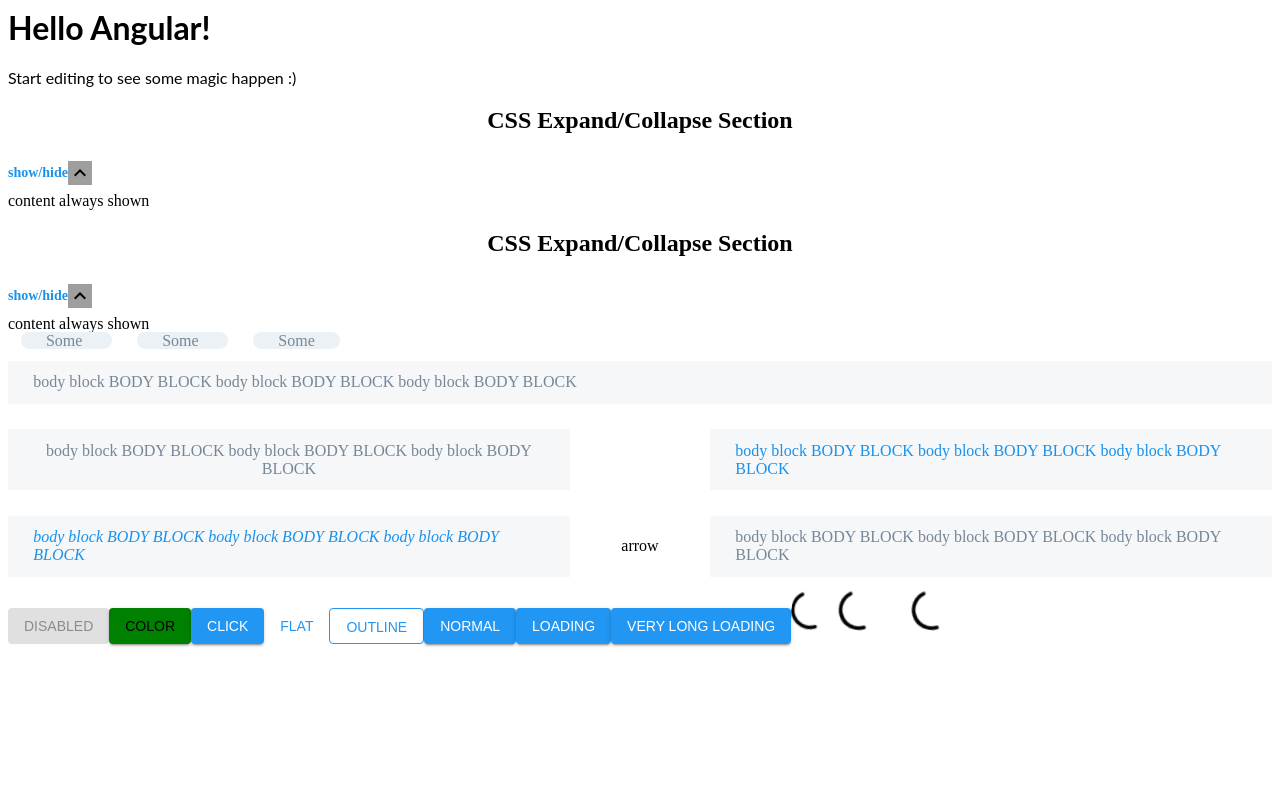
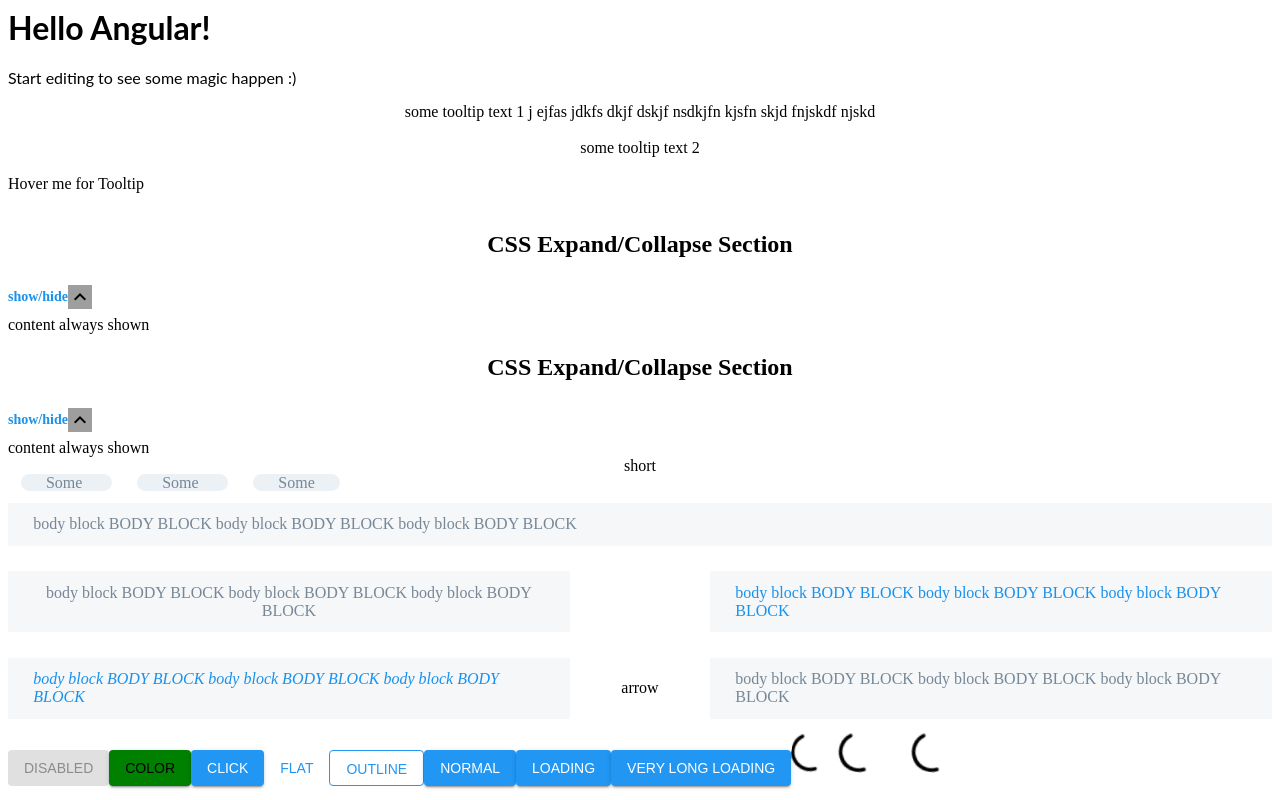
Before and after one commit to vBandiTv/angular-ui-component-tests, an Angular app: page / in a window 1280 px wide. Built offline with nearby package versions, Linux system fonts and the light colour scheme; grey boxes are pictures that could not be loaded; a web font is replaced by a local one.

Commit message:
4 files modified, 6 added

```diff
--- a/src/app/app.component.css
+++ b/src/app/app.component.css
@@ -1,3 +1,7 @@
 p {
   font-family: Lato;
 }
+
+.dummy-div {
+  overflow: hidden;
+}
--- a/src/app/app.component.html
+++ b/src/app/app.component.html
@@ -3,9 +3,38 @@
   Start editing to see some magic happen :)
 </p>
 
+<div class="dummy-div">
+  <app-tootlip
+    text="some tooltip text 1 j ejfas jdkfs dkjf dskjf nsdkjfn kjsfn skjd fnjskdf njskd"
+    tooltipText="'as ldjkan dlkjandklsj asd da as d' + name"
+
+    ></app-tootlip>
+</div>
+<br>
+<div class="dummy-div">
+  <app-tootlip
+    text="some tooltip text 2"
+    tooltipText="'as ldjkan dlkjandklsj asd da as d' + name"
+
+    ></app-tootlip>
+</div>
+<br>
+<div class="dummy-div">
+  <app-tooltipb></app-tooltipb>
+</div>
+<br>
+
+
 <div>
 <app-collapse></app-collapse>
 <app-collapse></app-collapse>
+</div>
+<div class="dummy-div">
+  <app-tootlip
+    text="short"
+    tooltipText="'as ldjkan dlkjandklsj asd da as d' + name"
+
+    ></app-tootlip>
 </div>
 
 <div>
--- a/src/app/app.module.ts
+++ b/src/app/app.module.ts
@@ -11,10 +11,12 @@
 import { LoaderComponent } from './loader/loader.component';
 
 import { BrowserAnimationsModule } from '@angular/platform-browser/animations';
+import { TootlipComponent } from './tootlip/tootlip.component';
+import { TooltipbComponent } from './tooltipb/tooltipb.component';
 
 @NgModule({
   imports:      [ BrowserModule, FormsModule, BrowserAnimationsModule ],
-  declarations: [ AppComponent, HelloComponent, CollapseComponent, ChipsComponent, BlockComponent, ButtonComponent, LoaderComponent ],
+  declarations: [ AppComponent, HelloComponent, CollapseComponent, ChipsComponent, BlockComponent, ButtonComponent, LoaderComponent, TootlipComponent, TooltipbComponent ],
   bootstrap:    [ AppComponent ]
 })
 export class AppModule { }
--- a/src/app/button/button.component.scss
+++ b/src/app/button/button.component.scss
@@ -21,6 +21,7 @@
   outline: none;
   cursor: pointer;
   transition: box-shadow 0.2s;
+  white-space: nowrap;
 
   &::-moz-focus-inner {
     border: none;
--- /dev/null
+++ b/src/app/tooltipb/tooltipb.component.html
@@ -0,0 +1,10 @@
+<!-- <div class="container"> -->
+
+  <div class="has-tooltip">
+    Hover me for Tooltip
+      <span class="tooltip-wrapper">
+        <span class="tooltip">Tooltip</span>
+      </span>
+  </div>
+
+  <!-- <div> -->
--- /dev/null
+++ b/src/app/tooltipb/tooltipb.component.scss
@@ -0,0 +1,72 @@
+// .container {
+//   overflow: hidden;
+//   /*position: relative;
+//   margin: auto;
+//   width: 50%;
+//   border: 3px solid green;
+//   padding: 10px;
+//   height: 70px;
+//   background: lightblue;
+//   text-align: center;
+// }
+
+.has-tooltip {
+  /*position: relative;*/
+  display: inline;
+  &:hover .tooltip-wrapper {
+    visibility: visible;
+    // opacity: 0.7;
+
+    /*top: 30px;*/
+    /*left: 50%;*/
+    /*margin-left: -76px;*/
+    /* z-index: 999; defined above with value of 5 */
+    transform: translateX(-50%) scale(1);
+  }
+
+  &:hover .tooltip {
+    transform: translateX(-50%) scale(1);
+  }
+}
+
+.tooltip-wrapper {
+  position: absolute;
+  visibility: hidden;
+}
+
+
+
+.tooltip {
+  display: block;
+  position: relative;
+  top: 2em;
+  right: 100%;
+  text-align: center;
+  transform: translateX(-50%) scale(0);
+  transition: transform 0.3s ease-in-out;
+  transform-origin: top;
+  max-width: 17vw;
+  padding: 1.3%;
+  background: rgb(97, 97, 97);
+  color: rgb(255, 255, 255);
+  border-radius: 2px;
+  font-size: 14px;
+  font-weight: 400;
+  line-height: normal;
+
+  // box-shadow: var(--shadow);
+  // z-index: 10;
+}
+
+// .tooltip:after {
+//   content: '';
+//   position: absolute;
+//     bottom: 100%;
+//     left: 50%;
+//   margin-left: -8px;
+//   width: 0;
+//   height: 0;
+//   border-bottom: 8px solid #000000;
+//   border-right: 8px solid transparent;
+//   border-left: 8px solid transparent;
+// }
--- /dev/null
+++ b/src/app/tooltipb/tooltipb.component.ts
@@ -0,0 +1,15 @@
+import { Component, OnInit } from '@angular/core';
+
+@Component({
+  selector: 'app-tooltipb',
+  templateUrl: './tooltipb.component.html',
+  styleUrls: ['./tooltipb.component.scss']
+})
+export class TooltipbComponent implements OnInit {
+
+  constructor() { }
+
+  ngOnInit() {
+  }
+
+}
--- /dev/null
+++ b/src/app/tootlip/tootlip.component.html
@@ -0,0 +1,13 @@
+<!-- <div class="otm-tooltip"> -->
+  <div class="tooltip-wrapper" [ngClass]="setDiraction(diraction)" (click)="testClick()">
+    <span [id]="id">
+      {{text}}
+    </span>
+    <span class="tooltip-text">
+      <span class="tooltip">{{tooltipText}}</span>
+    </span>
+    <!-- <br> -->
+    <!-- <div class="tooltip-div">
+    </div> -->
+  </div>
+<!-- </div> -->
--- /dev/null
+++ b/src/app/tootlip/tootlip.component.scss
@@ -0,0 +1,112 @@
+// .otm-tooltip {
+
+  // position: relative;
+  // display: inline;
+#test-tooltip {
+  min-width: 0;
+}
+
+  .tooltip {
+          display: block;
+          position: relative;
+          top: 2em;
+          // right: 27vw;
+          // position: relative;
+          // width: max-content;
+          max-width: 17vw;
+          // margin-top: 45%;
+          // left: 11vw;
+          padding: 1.3%;
+          transform: translateX(-50%) scale(0);
+          transition: transform 0.3s ease-in-out;
+          transform-origin: top;
+          background: var(--background-color);
+          color: var(--text-color);
+          border-radius: 2px;
+          font-size: 14px;
+          font-weight: 400;
+          line-height: normal;
+          box-shadow: var(--shadow);
+          z-index: 10;
+        }
+
+.tooltip-text {
+      position: absolute;
+      visibility: hidden;
+        // position: absolute;
+        // flex-basis: 100%;
+
+
+
+
+
+        // &.tooltip-text--right {
+        //   ~ .tooltip {
+        //     left: auto;
+        //     right: -10px;
+        //     bottom: auto;
+        //     top: 50%;
+        //     transform: translate(100%, -50%) scale(0);
+        //     transform-origin: left center;
+        //     margin-top: 0;
+        //   }
+
+        //   &:hover ~ .tooltip {
+        //     transform: translate(100%, -50%) scale(1);
+        //   }
+        // }
+
+        // &.tooltip-text--left {
+        //   ~ .tooltip {
+        //     left: -15px;
+        //     right: auto;
+        //     bottom: auto;
+        //     top: 50%;
+        //     transform: translate(-100%, -50%) scale(0);
+        //     transform-origin: right center;
+        //     margin-top: 0;
+        //   }
+
+        //   &:hover ~ .tooltip {
+        //     transform: translate(-100%, -50%) scale(1);
+        //   }
+        // }
+      }
+
+  .tooltip-wrapper {
+    // display: inline;
+    display: flex;
+    flex-direction: column;
+    justify-content: center;
+    align-items: center;
+
+      &:hover .tooltip-text {
+          visibility: visible;
+          opacity: 0.7;
+          // transform: translateX(-50%) scale(1);
+        }
+
+        &:hover .tooltip {
+          // visibility: visible;
+          // opacity: 0.7;
+          transform: translateX(-50%) scale(1);
+        }
+    // position: absolute;
+    // display: inline;
+    // flex-direction: column;
+    // justify-content: center;
+    // align-items: center;
+
+
+
+      // .tooltip-text--top ~ .tooltip {
+      //   margin-top: 3%;
+      //   transform: translateX(-50%) scale(0);
+      //   transform-origin: bottom center;
+      // }
+  }
+// }
+
+//  :host ::ng-deep {
+//   width: fit-content;
+//  }
--- /dev/null
+++ b/src/app/tootlip/tootlip.component.ts
@@ -0,0 +1,72 @@
+import { Component, Input, HostBinding, ElementRef, OnInit } from '@angular/core';
+import { DomSanitizer } from '@angular/platform-browser';
+
+@Component({
+  selector: 'app-tootlip',
+  templateUrl: './tootlip.component.html',
+  styleUrls: ['./tootlip.component.scss']
+})
+export class TootlipComponent  {
+
+  id = '_' + Math.random().toString(36).substr(2, 9);
+
+  @Input()
+  text: string;
+
+  @Input()
+  tooltipText: string;
+
+  @Input()
+  diraction: string;
+
+  @Input()
+  backgroundColor: string;
+
+  @Input()
+  textColor: string;
+
+  @Input()
+  shadow: boolean = false;
+
+  constructor (private sanitizer: DomSanitizer, private el: ElementRef) {}
+
+  @HostBinding("attr.style")
+  public get colorsAsStyle(): any {
+    let value = '';
+    if (this.textColor) {
+      value += `--text-color: ${this.textColor};`;
+    } else {
+      value += '--text-color: rgb(255, 255, 255);';
+    }
+    if (this.backgroundColor) {
+      value += `--background-color: ${this.backgroundColor};`;
+    } else {
+      value += '--background-color: rgb(97, 97, 97);';
+    }
+    if (this.shadow) value += '--shadow: 0px 2px 12px 0px rgba(43, 50, 69, 0.3)'
+    return this.sanitizer.bypassSecurityTrustStyle(value);
+  }
+
+  // ngOnInit () {
+  //   console.log('width - ' + this.el.nativeElement.firstElementChild.offsetWidth)
+  //   console.log('width 2 - ', document.getElementById(this.id).offsetWidth)
+  // }
+
+  ngAfterViewInit () {
+    console.log('width - ' + this.el.nativeElement.firstElementChild.offsetWidth)
+    console.log('width 2 - ', document.getElementById(this.id).offsetWidth)
+  }
+
+  testClick () {
+    console.log('width - ' + this.el.nativeElement.offsetWidth)
+    console.log('width 2 - ', document.getElementById(this.id).offsetWidth)
+  }
+
+
+  setDiraction (dir: string) : string {
+    if (dir) {
+      return 'otm-tooltip--' + dir;
+    } else return 'otm-tooltip';
+  }
+
+}
```
